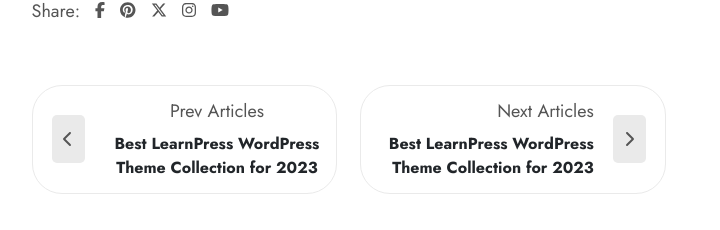
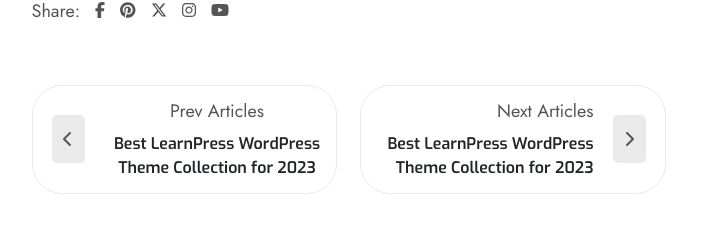
Before and after one commit to MohammadKerdasi/EduPressX7, a React (Vite) app: page /BlogSingle in a window 1280 px wide. Shown: the part 1178-1408 px from the top of the page, without its empty margins (195-915 px from the left). Built offline with nearby package versions, Linux system fonts and the light colour scheme.

Commit message:
Final Modification

```diff
--- a/src/Components/BlogDetails/BlogDetails.jsx
+++ b/src/Components/BlogDetails/BlogDetails.jsx
@@ -448,9 +448,9 @@ export default function BlogDtails() {
               </div>
               <div className="SHaaban-slider-content-first-child">
                 <p className="SHaaban-slider-content-title">Prev Articles</p>
-                <p className="SHaaban-slider-content-mainText">
+                <h4 className="SHaaban-slider-content-mainText">
                   Best LearnPress WordPress Theme Collection for 2023
-                </p>
+                </h4>
               </div>
             </div>
             <div className="SHaaban-slider">
@@ -458,9 +458,9 @@ export default function BlogDtails() {
                 <p className="SHaaban-slider-content-title SHaaban-text-end">
                   Next Articles
                 </p>
-                <p className="SHaaban-slider-content-mainText SHaaban-text-end">
+                <h4 className="SHaaban-slider-content-mainText SHaaban-text-end">
                   Best LearnPress WordPress Theme Collection for 2023
-                </p>
+                </h4>
               </div>
               <div onClick={handleIncIndex} className="SHaaban-slider-arrow">
                 <FontAwesomeIcon icon={faChevronRight} />
```
